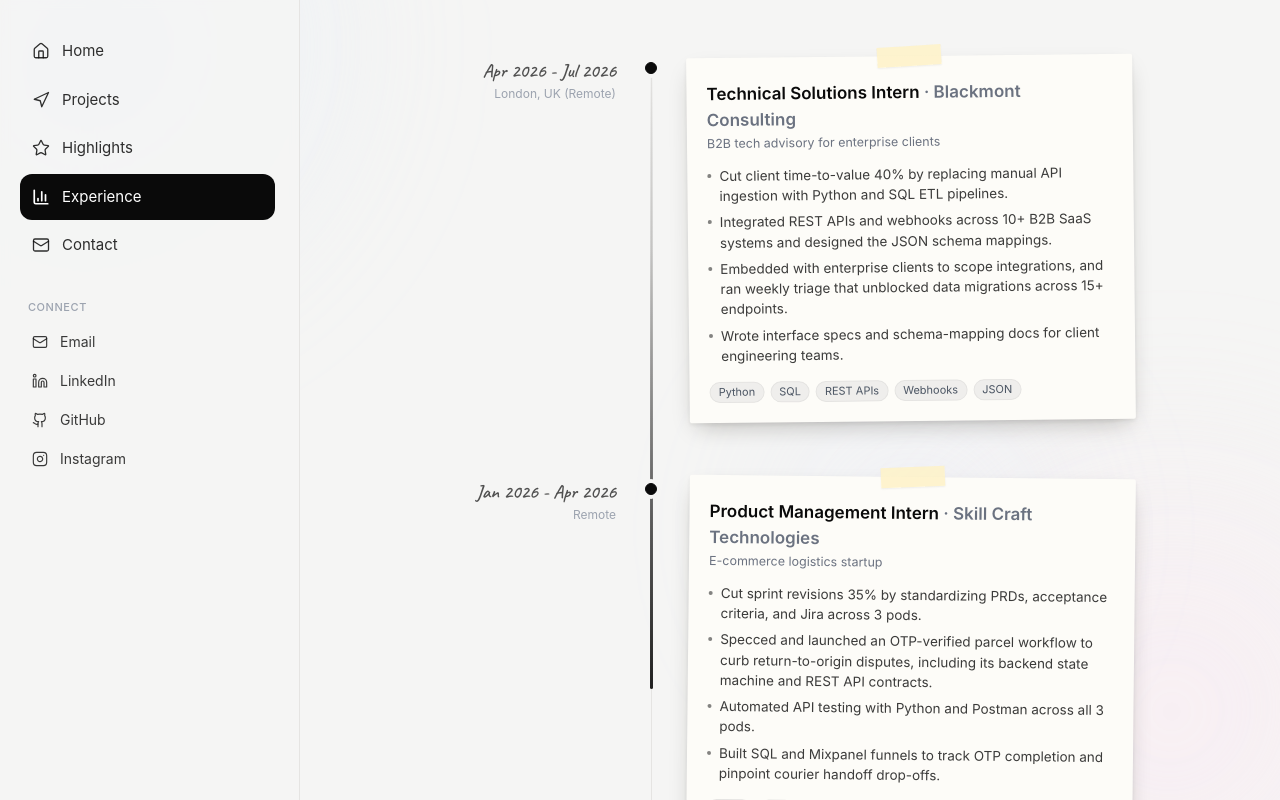
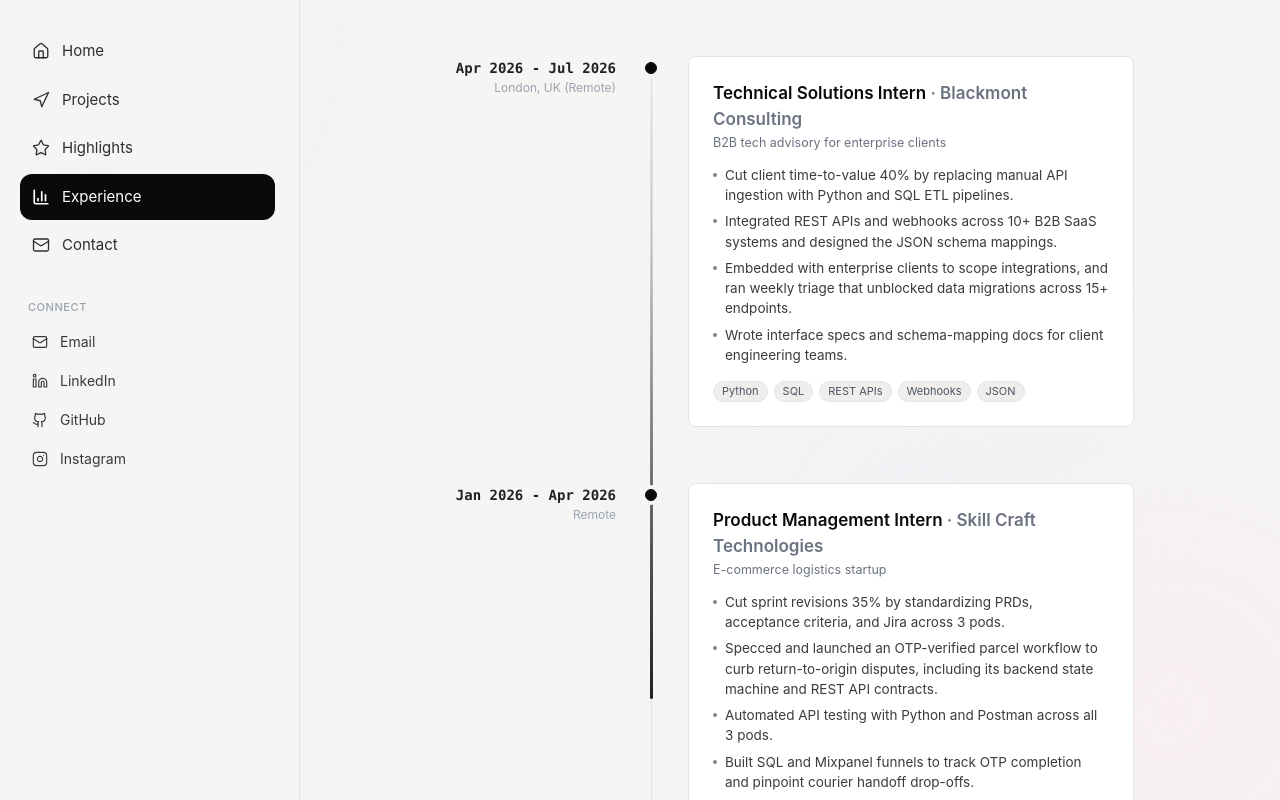
Before and after one commit to shehryaur/shehryarhassan-portfolio, a Next.js app: page /experience in a window 1280 px wide. Shown: the top 800 px of the page. Built offline with nearby package versions, Linux system fonts and the light colour scheme.

Commit message:
Remove tape, tilt, and handwriting font from experience cards

```diff
--- a/components/ExperienceTimeline.tsx
+++ b/components/ExperienceTimeline.tsx
@@ -71,7 +71,7 @@ export default function ExperienceTimeline() {
           >
             {/* Date column */}
             <div className="md:pt-1 md:text-right">
-              <div className="hand text-[19px] leading-tight text-ink/70">
+              <div className="font-mono text-[14px] font-semibold leading-tight text-ink/90">
                 {e.period}
               </div>
               <div className="mt-0.5 text-[12px] leading-snug text-soft">
@@ -107,11 +107,8 @@ export default function ExperienceTimeline() {
               />
             </div>
 
-            {/* Body: a taped paper card, alternating tilt, straightens on hover */}
-            <div
-              className="paper tape tilt rounded-sm px-5 pb-5 pt-6"
-              style={{ ["--tilt" as string]: i % 2 ? "0.6deg" : "-0.6deg" }}
-            >
+            {/* Body: clean editorial card */}
+            <div className="rounded-lg border border-line bg-surface p-6 shadow-xs">
               <h3 className="text-[17px] font-semibold text-ink">
                 {e.role}{" "}
                 <span className="text-mute">· {e.company}</span>
```
